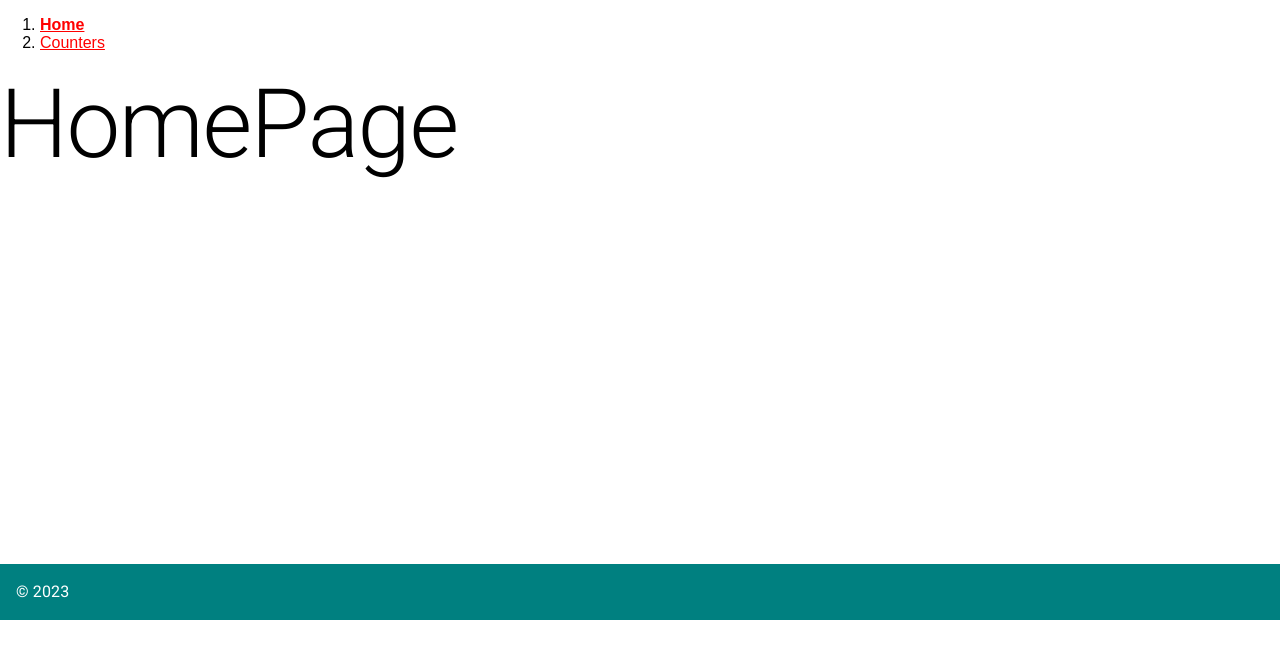
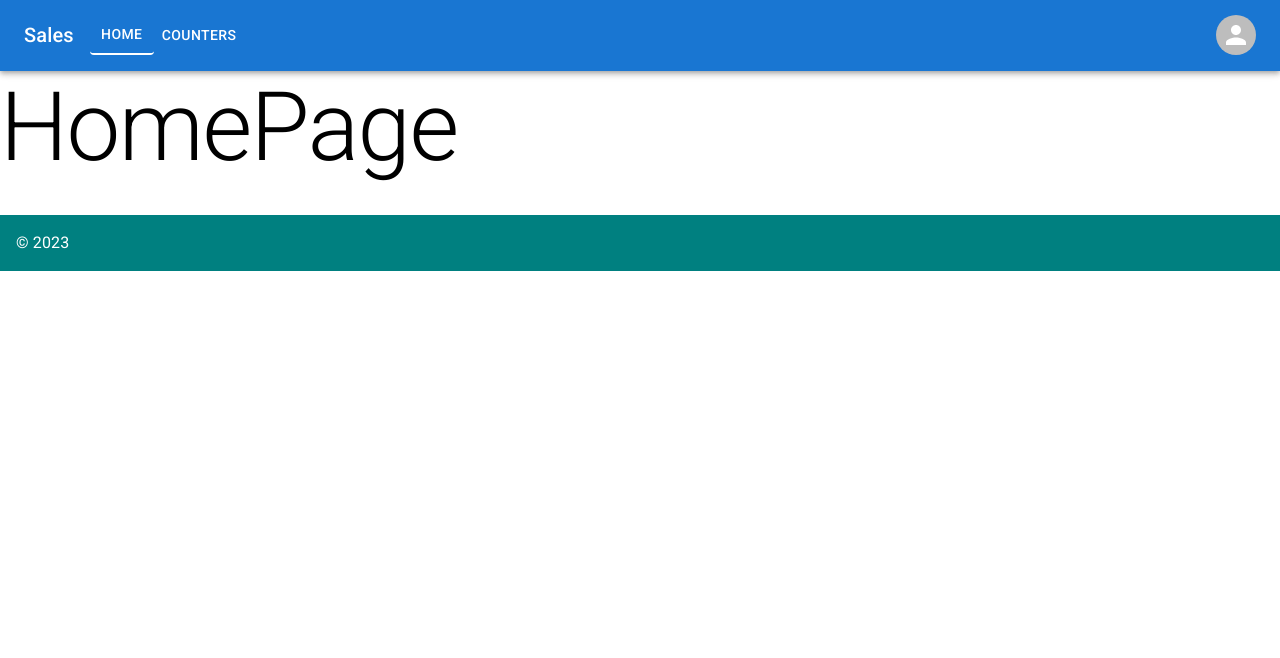
Before and after one commit to Arnolddomaya/sales-web-app, a React (Vite) app: page / in a window 1280 px wide. Shown: the top 658 px of the page. Built offline with nearby package versions, Linux system fonts and the light colour scheme.

Commit message:
feat: add style to footer

```diff
--- a/src/MainTemplate/MainTemplate.jsx
+++ b/src/MainTemplate/MainTemplate.jsx
@@ -1,8 +1,16 @@
 import { Outlet } from "react-router-dom";
 import { Link, useLocation } from "react-router-dom/dist";
-import "./styles.css";
-import { clsx } from "clsx";
-import { Typography } from "@mui/material";
+import "./styles.js";
+import {
+  AppBar,
+  Avatar,
+  Box,
+  Container,
+  IconButton,
+  Toolbar,
+  Typography,
+} from "@mui/material";
+import { Button, Footer } from "./styles.js";
 
 export default function MainTemplate() {
   const { pathname } = useLocation();
@@ -20,28 +28,51 @@
 
   return (
     <>
-      <header>
-        <nav>
-          <ol>
-            {menu.map(({ to, label }) => (
-              <li key={label}>
-                <Link
+      <AppBar position="static">
+        <Container maxWidth="xl">
+          <Toolbar disableGutters>
+            <Typography
+              variant="h6"
+              noWrap
+              component={Link}
+              to="/"
+              sx={{
+                mr: 2,
+                display: "flex",
+                color: "inherit",
+                textDecoration: "none",
+              }}
+            >
+              Sales
+            </Typography>
+
+            <Box sx={{ flexGrow: 1, display: "flex" }}>
+              {menu.map(({ to, label }) => (
+                <Button
+                  key={label}
+                  component={Link}
                   to={to}
-                  className={clsx("menu-item", { current: to === pathname })}
+                  current={to === pathname}
                 >
                   {label}
-                </Link>
-              </li>
-            ))}
-          </ol>
-        </nav>
-      </header>
+                </Button>
+              ))}
+            </Box>
+
+            <Box sx={{ flexGrow: 0 }}>
+              <IconButton component={Link} sx={{ p: 0 }}>
+                <Avatar alt="Arnold"></Avatar>
+              </IconButton>
+            </Box>
+          </Toolbar>
+        </Container>
+      </AppBar>
       <main>
         <Outlet />
       </main>
-      <footer>
+      <Footer>
         <Typography>© 2023</Typography>
-      </footer>
+      </Footer>
     </>
   );
 }
--- a/src/MainTemplate/styles.css
+++ /dev/null
@@ -1,14 +0,0 @@
-footer {
-  background-color: teal;
-  color: white;
-  padding: 1rem;
-  margin-top: 24rem;
-}
-
-.menu-item {
-  color: red;
-}
-
-.current {
-  font-weight: bold;
-}
--- /dev/null
+++ b/src/MainTemplate/styles.js
@@ -0,0 +1,17 @@
+import { styled } from "@mui/material/styles";
+import { Button as MuiButton } from "@mui/material";
+
+export const Footer = styled("footer")(`
+  background-color: teal;
+  color: white;
+  padding: 1rem;
+  margin-top: 2rem;
+`);
+
+export const Button = styled(MuiButton, {
+  shouldForwardProp: (prop) => prop !== "current",
+})(({ theme, current }) => ({
+  margin: `${theme.spacing(2)} 0`,
+  color: "white",
+  borderBottom: current ? "2px solid white" : 0,
+}));
```
